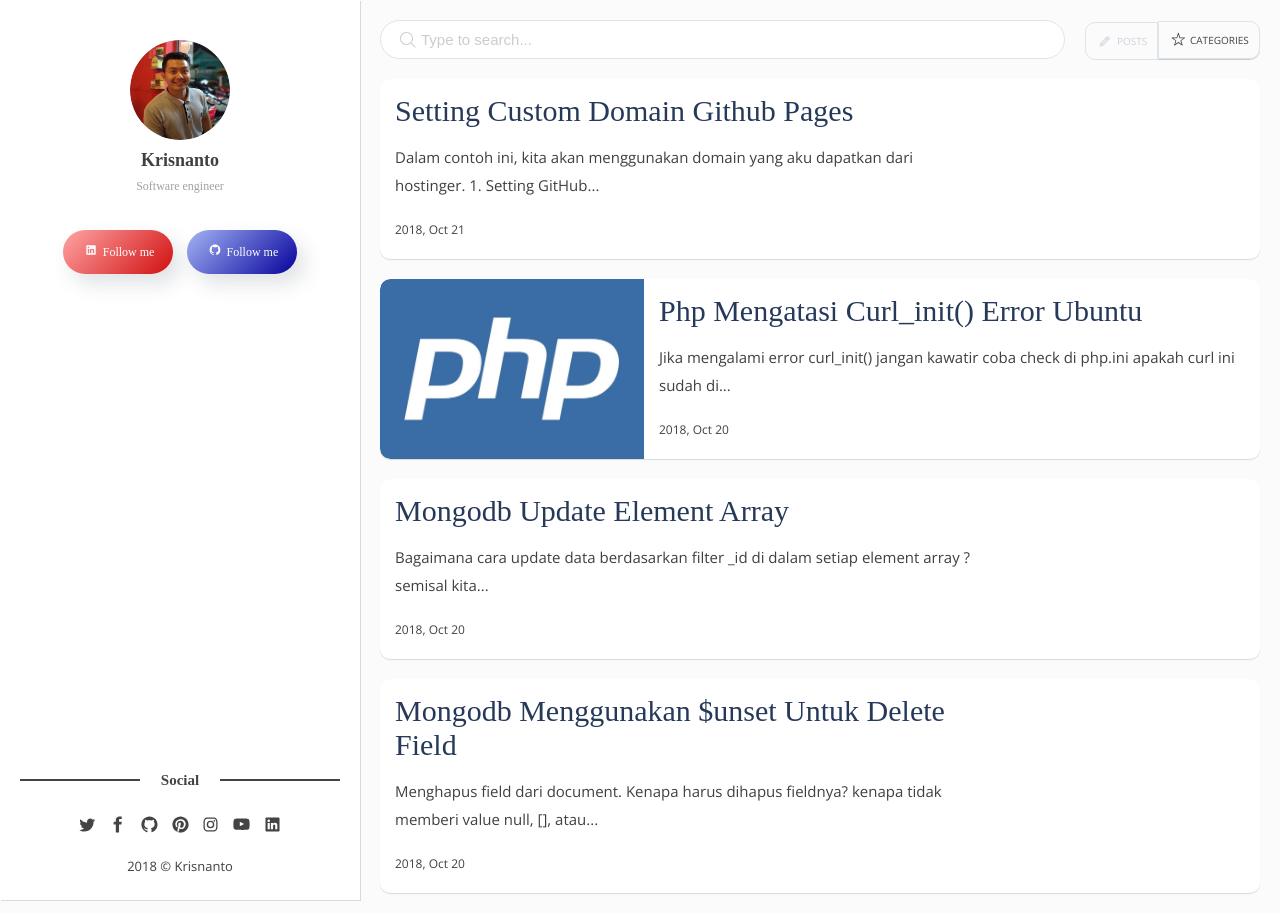
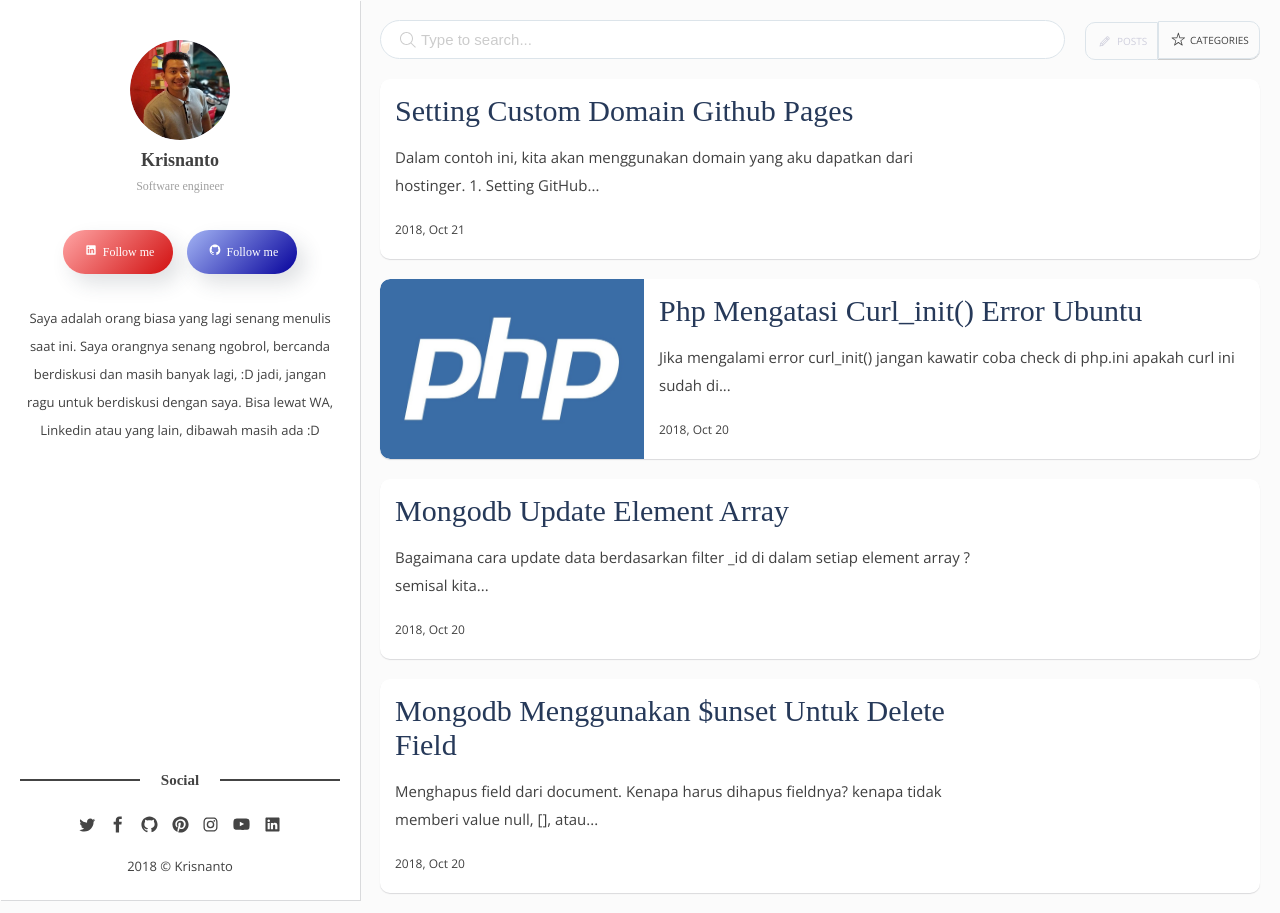
Before and after one commit to otnansirk/_myhistory, a Jekyll site: the page built from index.html, in a window 1280 px wide. Built offline with Jekyll 4.4.1, drawn with Linux system fonts in a browser that asks for light colours; some web fonts are replaced; the list of posts is cut into pages by our own code.

```diff
--- a/_config.yml
+++ b/_config.yml
@@ -10,7 +10,12 @@ author-job:     Software engineer
 author-linkedin: krisnanto010 # Add your linkedin for contant form.
 author-github  : krisnantobiyuh # Add your github account
 author-email   : krisnantobiyuh@gmail.com # Add your github account
-about-author   : ""
+about-author   : "
+                  Saya adalah orang biasa yang lagi senang menulis saat ini.
+                  Saya orangnya senang ngobrol, bercanda berdiskusi dan masih banyak lagi, :D jadi,
+                  jangan ragu untuk berdiskusi dengan saya. Bisa lewat WA, Linkedin atau yang lain,
+                  dibawah masih ada :D
+                  "
 
 # Social settings
 social-twitter  : krisnantobiyuh
```
